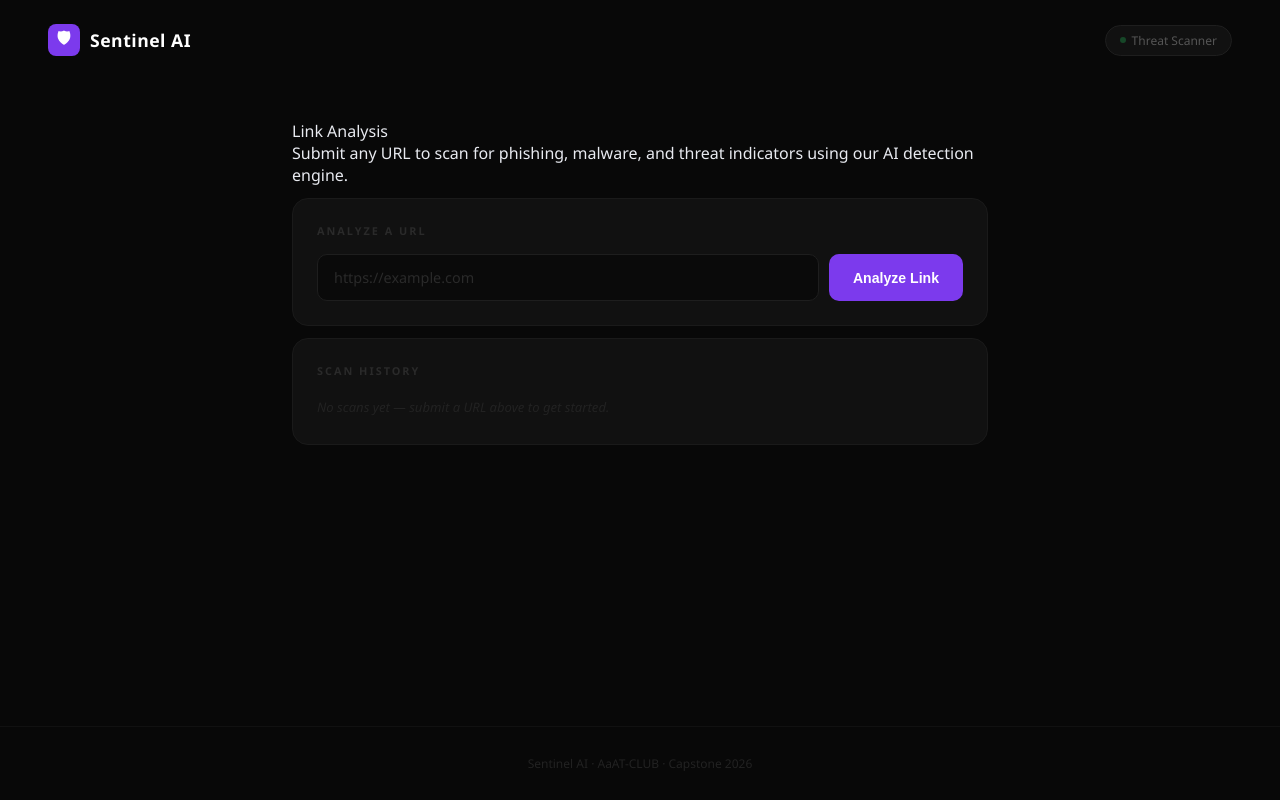
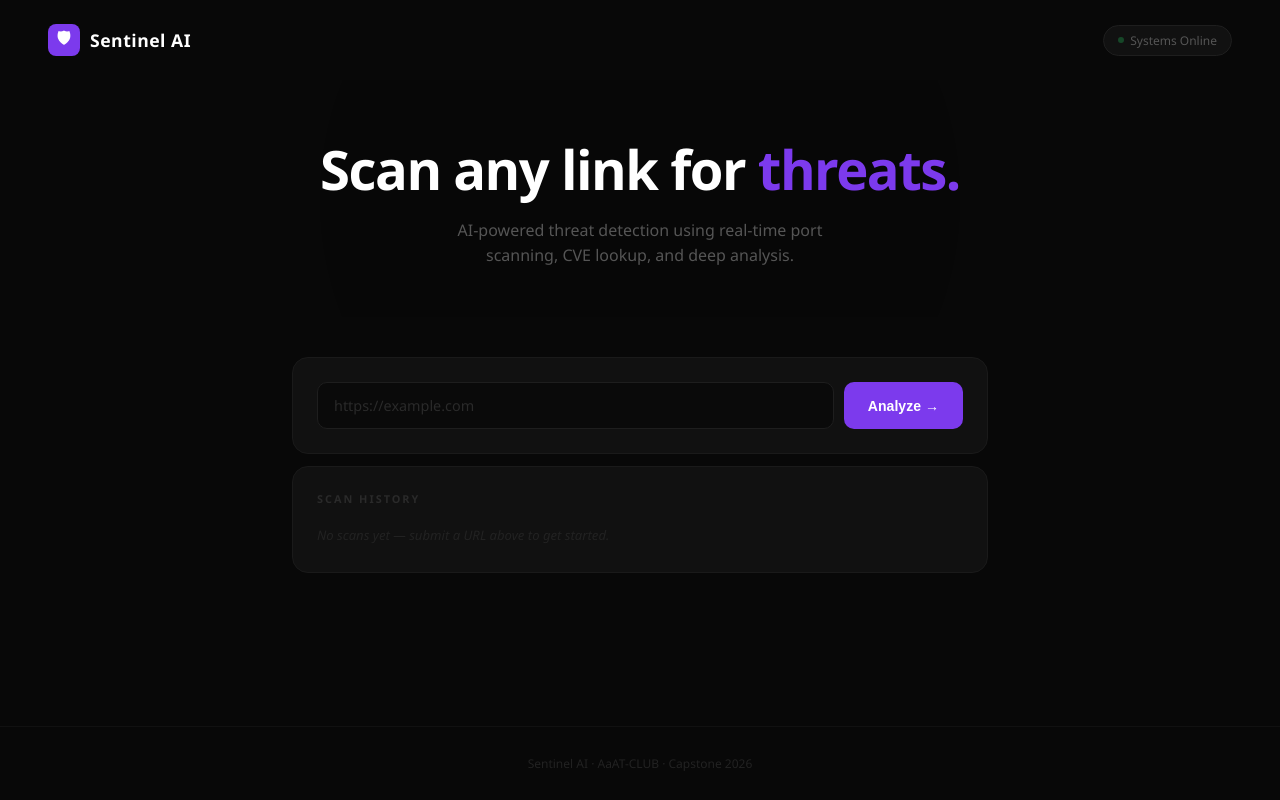
Before and after one commit to AaAT-CLUB/Sentinel-AI, a plain HTML site: page WebServer/frontend/index.html in a window 1280 px wide. Drawn offline with Linux system fonts and the light colour scheme.

Commit message:
Redesign frontend — new hero layout

```diff
--- a/WebServer/frontend/index.html
+++ b/WebServer/frontend/index.html
@@ -15,28 +15,43 @@
   </div>
   <div class="status-badge">
     <div class="status-dot"></div>
-    Threat Scanner
+    Systems Online
   </div>
 </nav>
 
+<!-- HERO -->
+<div class="hero">
+  <svg class="hero-rings" viewBox="0 0 700 700" xmlns="http://www.w3.org/2000/svg">
+    <circle cx="350" cy="350" r="80"/>
+    <circle cx="350" cy="350" r="140"/>
+    <circle cx="350" cy="350" r="200"/>
+    <circle cx="350" cy="350" r="260"/>
+    <circle cx="350" cy="350" r="320"/>
+  </svg>
+  <h1 class="hero-title">Scan any link for <span>threats.</span></h1>
+  <p class="hero-sub">AI-powered threat detection using real-time port scanning, CVE lookup, and deep analysis.</p>
+</div>
+
 <div class="container">
-  <div class="page-title">Link Analysis</div>
-  <div class="page-sub">Submit any URL to scan for phishing, malware, and threat indicators using our AI detection engine.</div>
 
-  <div class="section">
-    <div class="section-title">Analyze a URL</div>
+  <!-- URL INPUT -->
+  <div class="input-card">
     <div class="analyze-input-row">
       <input type="text" id="url-input" placeholder="https://example.com" autocomplete="off" />
-      <button class="analyze-btn" id="analyze-btn" onclick="analyzeLink()">Analyze Link</button>
+      <button class="analyze-btn" id="analyze-btn" onclick="analyzeLink()">Analyze →</button>
     </div>
     <div class="url-error" id="url-error">Please enter a valid URL starting with http:// or https://</div>
+
+    <!-- SCANNING ANIMATION -->
     <div class="scan-state" id="scan-state">
       <div class="scan-ring"></div>
       <div class="scan-text">
         <span class="scan-step" id="scan-step">Initializing scan...</span><br/>
-        Submitting to Sentinel AI detection engine
+        Running Sentinel AI detection engine
       </div>
     </div>
+
+    <!-- RESULT CARD -->
     <div class="result-card" id="result-card">
       <div class="result-header">
         <div class="result-status">
@@ -52,7 +67,9 @@
         <div class="result-row">
           <span class="result-row-label">Confidence</span>
           <div class="confidence-bar-wrap">
-            <div class="confidence-bar"><div class="confidence-fill" id="confidence-fill" style="width:0%"></div></div>
+            <div class="confidence-bar">
+              <div class="confidence-fill" id="confidence-fill" style="width:0%"></div>
+            </div>
             <span class="confidence-num" id="confidence-num">0%</span>
           </div>
         </div>
@@ -65,7 +82,7 @@
           <span class="result-row-value" id="result-safe"></span>
         </div>
         <div>
-          <div class="result-row-label" style="margin-bottom:8px">Summary</div>
+          <div class="result-row-label" style="margin-bottom:10px">Summary</div>
           <div class="summary-box" id="result-summary"></div>
         </div>
       </div>
@@ -76,15 +93,18 @@
     </div>
   </div>
 
+  <!-- SCAN HISTORY -->
   <div class="section">
     <div class="section-title">Scan History</div>
     <div class="history-list" id="history-list">
       <div class="history-empty" id="history-empty">No scans yet — submit a URL above to get started.</div>
     </div>
   </div>
+
 </div>
 
 <footer>Sentinel AI · AaAT-CLUB · Capstone 2026</footer>
+
 <script src="script.js"></script>
 </body>
 </html>
```
